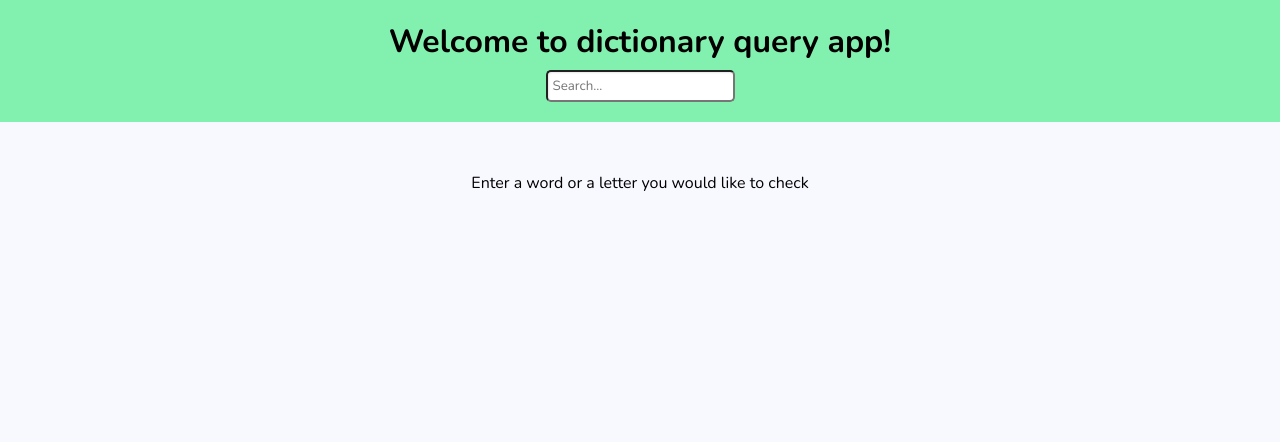
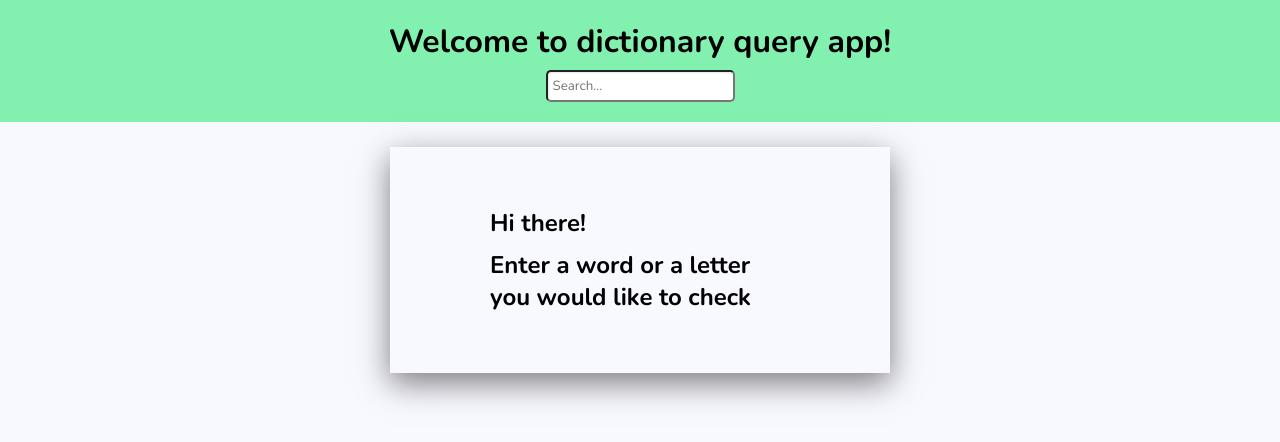
Before and after one commit to orimaro123/english-dict-queries, a React (Create React App) app: page / in a window 1280 px wide. Shown: the top 442 px of the page. Built offline with nearby package versions, Linux system fonts and the light colour scheme; what an-array-of-english-words would draw is missing.

Commit message:
add styling

```diff
--- a/package.json
+++ b/package.json
@@ -6,6 +6,7 @@
     "@emotion/react": "^11.10.5",
     "an-array-of-english-words": "^2.0.0",
     "cra-template": "1.2.0",
+    "loadash": "^1.0.0",
     "mobx": "^6.6.2",
     "mobx-react": "^7.5.3",
     "react": "^18.2.0",
--- a/src/components/Results.jsx
+++ b/src/components/Results.jsx
@@ -31,17 +31,20 @@ export const Results = observer(() => (
           ) : (
             <div>
               <h1>
-                {storeInstance.currentWord} Not found{" "}
+                {storeInstance.currentWord.toUpperCase()} Not found
                 <VscError style={{ marginLeft: "2px" }} />
               </h1>
 
-              <span>Please search a valid word</span>
+              <span style={{ fontWeight: "bold" }}>Please search a valid word</span>
             </div>
           )}
         </article>
       ) : (
-        <div style={{ marginTop: "50px" }}>
-          Enter a word or a letter you would like to check
+        <div css={sectionCss}>
+          <h1>
+            <p> Hi there! </p>
+            <p style={{ marginTop:"10px" }}>Enter a word or a letter you would like to check</p>
+          </h1>
         </div>
       )}
     </div>
--- a/src/components/Search.jsx
+++ b/src/components/Search.jsx
@@ -2,7 +2,7 @@
 /** @jsx jsx */
 import { jsx } from "@emotion/react";
 import { observer } from "mobx-react";
-import { useRef, useState, useEffect } from "react";
+import { useRef, useEffect } from "react";
 import { inputCss } from "../styles/styles";
 import storeInstance from "../store/store";
 import { debounce } from "lodash";
@@ -11,7 +11,7 @@ export const Search = observer(() => {
   const debouncedSearch = useRef(
     debounce((value) => {
       storeInstance.updateWord(value);
-    }, 1000)
+    }, 500)
   ).current;
 
   const handleChange = (e) => {
--- a/src/store/store.js
+++ b/src/store/store.js
@@ -15,7 +15,7 @@ class Store {
     this.timesAppeared = this.timesIncludedCount();
     this.startAppeared = this.startLetterCount();
     this.endAppeared = this.endLetterCount();
-    this.repeatedCount = this.timesIncludedCount();
+    this.repeatedCount = this.repeatedLetterCount();
   }
 
   wordsCount() {
--- a/src/styles/styles.js
+++ b/src/styles/styles.js
@@ -32,9 +32,7 @@ export const sectionCss = css({
   marginTop: "25px",
   display: "flex",
   justifyContent: "center",
-  width:"50%",
-
+  width: "70%",
   boxShadow: "0 10px 30px 0 rgba(0,0,0,0.5)",
-
   padding: "60px 100px 60px 100px",
 });
```
Also changed, not shown: 1 other file (tests, documents, lock files or other folders).
